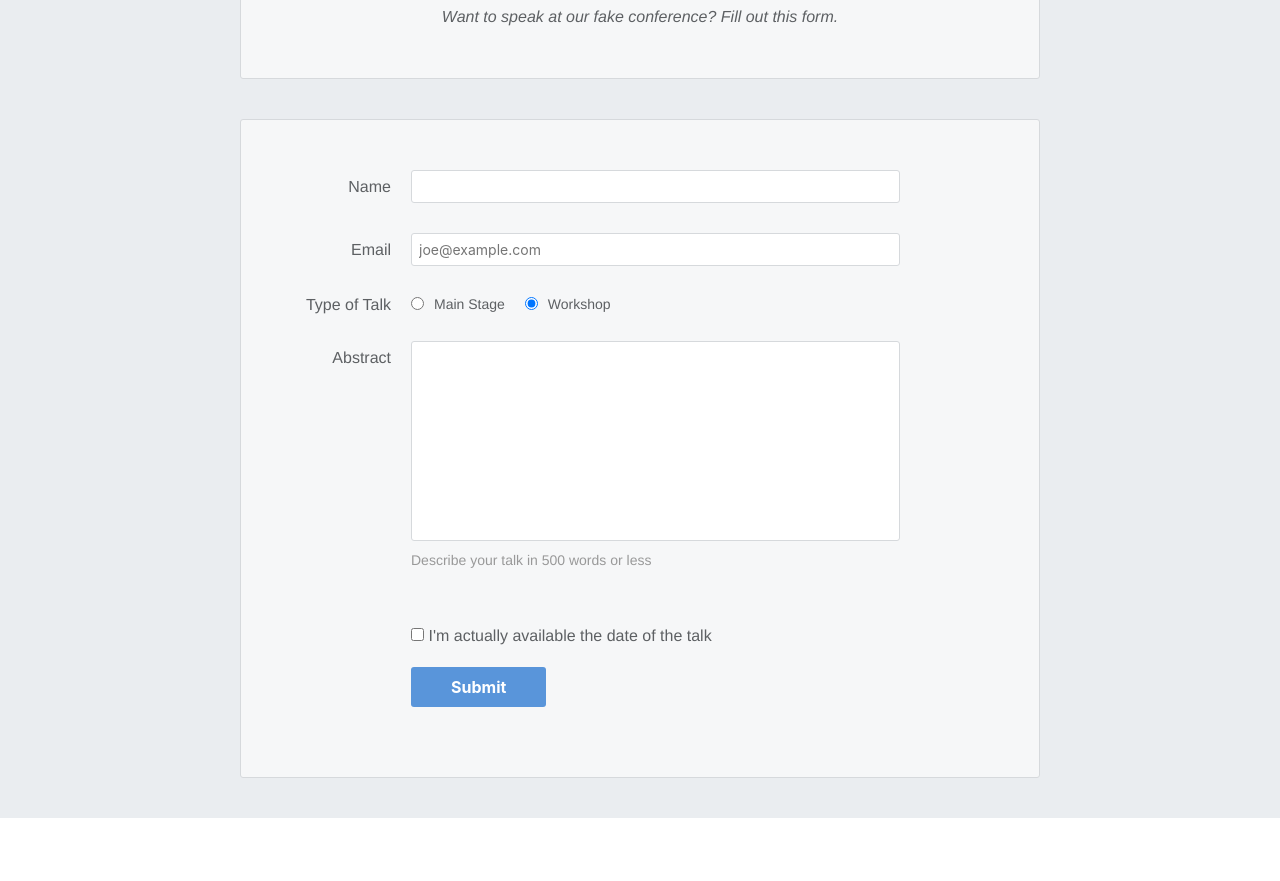
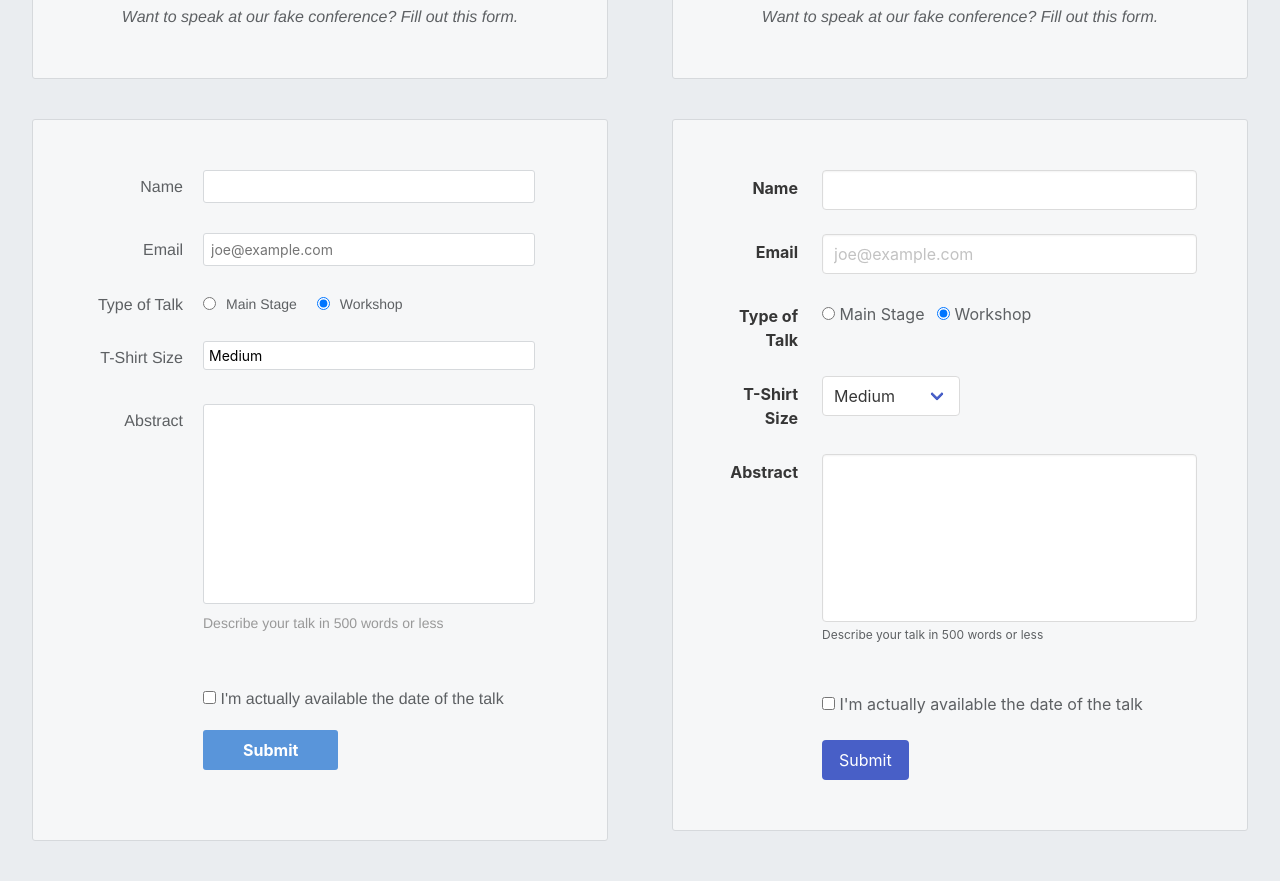
Before and after one commit to RiediJohannes/library-riedmann, a plain HTML site: page ex4-10/src/forms.html in a window 1280 px wide. Shown: the part 214-1095 px from the top of the page. Before the commit the page ends 1032 px from the top, so only its background shows below. Drawn offline with nearby package versions, Linux system fonts and the light colour scheme.

Commit message:
Created Bulma HTML form

```diff
--- a/ex4-10/src/forms.html
+++ b/ex4-10/src/forms.html
@@ -56,14 +56,16 @@
     </div>
   </nav>
 
-  <div id='page'>
-    <header>
+  <div id="page">
+    <!-- Form styled with plain CSS -->
+    <div class="form-column custom-typography">
+      <header class="general-box">
         <h1>Speaker Submission</h1>
         <p><em>Want to speak at our fake conference? Fill out
           this form.</em></p>
       </header>
 
-    <form id='plainForm' action='' method='get'>
+      <form id='plainForm' class="general-box" action='' method='get'>
         <div class='form-row'>
           <label for='fullName'>Name</label>
           <input id='fullName' name='fullName' type='text'/>
@@ -85,8 +87,18 @@
         </fieldset>
 
         <div class='form-row'>
+          <label for='t-shirt'>T-Shirt Size</label>
+          <select id='t-shirt' name='t-shirt'>
+            <option value='xs'>Extra Small</option>
+            <option value='s'>Small</option>
+            <option value='m' selected>Medium</option>
+            <option value='l'>Large</option>
+          </select>
+        </div>
+
+        <div class='form-row'>
           <label for='abstract'>Abstract</label>
-        <textarea id='abstract' name='abstract'></textarea>
+          <textarea id='abstract' name='abstract' rows="10"></textarea>
           <div class='instructions'>Describe your talk in 500 words or less</div>
         </div>
 
@@ -102,5 +114,128 @@
         </div>
       </form>
     </div>
+
+
+    <!-- Form styled with Bulma CSS library -->
+    <div class="form-column">
+      <header class="custom-typography general-box">
+        <h1>Speaker Submission</h1>
+        <p><em>Want to speak at our fake conference? Fill out
+          this form.</em></p>
+      </header>
+
+      <form id='bulmaForm' class="general-box" action='' method='get'>
+        <div class="field is-horizontal mb-5">
+          <div class="field-label is-normal">
+            <label for='fullName' class="label">Name</label>
+          </div>
+          <div class="field-body">
+            <div class="field">
+              <div class="control">
+                <input id='fullName' name='fullName' type='text'
+                       class="input"/>
+              </div>
+            </div>
+          </div>
+        </div>
+
+        <div class="field is-horizontal mb-5">
+          <div class="field-label is-normal">
+            <label for='email' class="label">Email</label>
+          </div>
+          <div class="field-body">
+            <div class="field">
+              <div class="control">
+                <input id='email' name='email' type='email'
+                       class="input" placeholder='joe@example.com'
+                       pattern="[a-zA-Z0-9._+\-]+@[a-zA-Z0-9.\-]+\.[a-zA-Z]{2,4}"/>
+              </div>
+            </div>
+          </div>
+        </div>
+
+        <div class="field is-horizontal mb-5">
+          <div class="field-label is-normal">
+            <label class="label">Type of Talk</label>
+          </div>
+          <div class="field-body">
+            <div class="field is-narrow pt-1">
+              <div class="control">
+                <label for='talk-type-1' class='radio'>
+                  <input id='talk-type-1' name='talk-type' type='radio' value='main-stage' />
+                  Main Stage
+                </label>
+
+                <label for='talk-type-2' class='radio'>
+                  <input id='talk-type-2' name='talk-type' type='radio' value='workshop' checked />
+                  Workshop
+                </label>
+              </div>
+            </div>
+          </div>
+        </div>
+
+        <div class="field is-horizontal mb-5">
+          <div class="field-label is-normal">
+            <label for='t-shirt' class="label">T-Shirt Size</label>
+          </div>
+          <div class="field-body">
+            <div class="field">
+              <div class="control">
+                <div class="select">
+                  <select id='t-shirt' name='t-shirt'>
+                    <option value='xs'>Extra Small</option>
+                    <option value='s'>Small</option>
+                    <option value='m' selected>Medium</option>
+                    <option value='l'>Large</option>
+                  </select>
+                </div>
+              </div>
+            </div>
+          </div>
+        </div>
+
+        <div class="field is-horizontal mb-5">
+          <div class="field-label is-normal">
+            <label for='abstract' class="label">Abstract</label>
+          </div>
+          <div class="field-body">
+            <div class="field">
+              <textarea id='abstract' name='abstract'
+                        class="textarea has-fixed-size" rows="6"></textarea>
+              <div class='help'>Describe your talk in 500 words or less</div>
+            </div>
+          </div>
+        </div>
+
+        <div class="field is-horizontal mt-6 mb-5">
+          <div class="field-label is-normal"></div>
+          <div class="field-body">
+            <div class="field">
+              <div class="control">
+                <label class="checkbox" for='available'>
+                  <input id='available' name='available' type='checkbox'
+                         value='is-available' required/>
+                  I'm actually available the date of the talk
+                </label>
+              </div>
+            </div>
+          </div>
+        </div>
+
+        <div class="field is-horizontal">
+          <div class="field-label is-normal"></div>
+          <div class="field-body">
+            <div class="field">
+              <div class="control">
+                <input type="submit" value="Submit" class="button is-link"/>
+              </div>
+            </div>
+          </div>
+        </div>
+      </form>
+
+    </div>
+  </div>
 </body>
 </html>
--- a/ex4-10/src/styles/forms.css
+++ b/ex4-10/src/styles/forms.css
@@ -11,18 +11,31 @@
 
   color: #5D6063;
   background-color: #EAEDF0;
+}
+
+.form-column {
+  display: flex;
+  flex-direction: column;
+  align-items: center;
+
+  flex-basis: 50%;
+}
+
+.custom-typography {
   font-family: "Helvetica", "Arial", sans-serif;
   font-size: 16px;
   line-height: 1.3;
 }
 
-header {
-  text-align: center;
+.general-box {
   background-color: #F6F7F8;
   border: 1px solid #D6D9DC;
   border-radius: 3px;
+  width: min(90%, 800px);
+}
 
-  width: min(80%, 800px);
+header {
+  text-align: center;
   margin: 40px 0;
   padding: 50px;
 }
@@ -32,12 +45,7 @@ header h1 {
   margin-bottom: 20px;
 }
 
-#plainForm {
-  background-color: #F6F7F8;
-  border: 1px solid #D6D9DC;
-  border-radius: 3px;
-
-  width: min(80%, 800px);
+form {
   padding: 50px;
   margin: 0 0 40px 0;
 }
@@ -51,7 +59,8 @@ header h1 {
 }
 
 .form-row input[type='text'],
-.form-row input[type='email'] {
+.form-row input[type='email'],
+.form-row select {
   background-color: #FFFFFF;
   border: 1px solid #D6D9DC;
   border-radius: 3px;
@@ -148,6 +157,14 @@ header h1 {
 }
 
 
+@media only screen and (min-width: 1100px) {
+  #page {
+    flex-direction: row;
+    align-items: flex-start;
+    justify-content: space-around;
+  }
+}
+
 @media only screen and (min-width: 700px) {
   .form-row {
     flex-direction: row;
```
Also changed, not shown: ex4-10/src/css-library.html (+1 -1 lines). Lines whose indentation alone changed are shown as unchanged.
